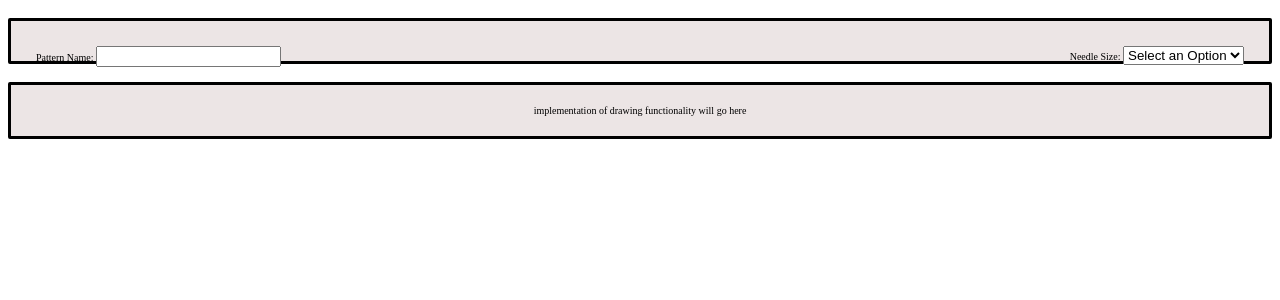
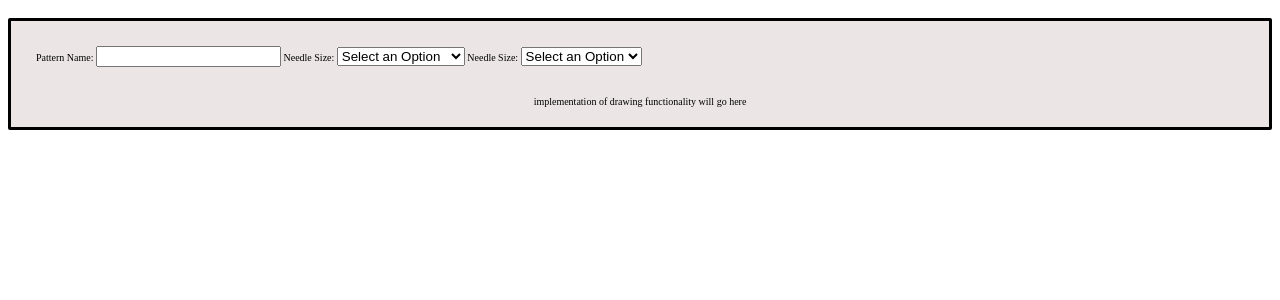
Before and after one commit to mkoger24/cs200finalproject, a Flask app: page / in a window 1280 px wide. Shown: the part 98-398 px from the top of the page. Run offline with Flask 2, Linux system fonts and the light colour scheme.

Commit message:
drop-down menus for yarn and needle sizes

```diff
--- a/templates/home.html
+++ b/templates/home.html
@@ -24,31 +24,57 @@
         <div class=section>
             <form action="/input-info.php">
                 <div class=float-left>
+
+                    <!-- pattern name inserted here will appear as the heading of the output file -->
                     <label for="pattern-title">Pattern Name:</label>
                     <input type="text" id="pattern-title" name="pattern-title">
-                </div>
-                <div class=float-right>
 
-                    <!-- selection for needle size here (more options later) -->
+                    <!-- selection for needle size here -->
                     <label for="needle-size">Needle Size:</label>
                     <select id="needle-size" name="needle-size">
                         <option value="none" selected disabled hidden>Select an Option</option>
                         <option value="1">US 1 (2.25 mm)</option>
+                        <option value="1.5">US 1.5 (2.5 mm)</option>
                         <option value="2">US 2 (2.75 mm)</option>
+                        <option value="2.5">US 2.5 (3.0 mm)</option>
                         <option value="3">US 3 (3.25 mm)</option>
-                        <option value="4">US 4 (mm)</option>
+                        <option value="4">US 4 (3.5 mm)</option>
+                        <option value="5">US 5 (3.75 mm)</option>
+                        <option value="6">US 6 (4.0 mm)</option>
+                        <option value="7">US 7 (4.5 mm)</option>
+                        <option value="8">US 8 (5.0 mm)</option>
+                        <option value="9">US 9 (5.5 mm)</option>
+                        <option value="10">US 10 (6.0 mm)</option>
+                        <option value="10.5">US 10.5 (6.5 mm)</option>
+                        <option value="11">US 11 (8.0 mm)</option>
+                        <option value="13">US 13 (9.0 mm)</option>
+                        <option value="15">US 15 (10.0 mm)</option>
+                        <option value="17">US 17 (12.5 mm)</option>
+                    </select>
+
+                    <!-- selection for yarn weight here -->
+                    <label for="yarn-weight">Needle Size:</label>
+                    <select id="yarn-weight" name="yarn-weight">
+                        <option value="none" selected disabled hidden>Select an Option</option>
+                        <option value="0">Lace (0)</option>
+                        <option value="1">Super Fine (1)</option>
+                        <option value="2">Fine (2)</option>
+                        <option value="3">Light (3)</option>
+                        <option value="4">Medium (4)</option>
+                        <option value="5">Bulky (5)</option>
+                        <option value="6">Super Bulky (6)</option>
+                        <option value="7">Jumbo (7)</option>
                     </select>
                 </div>
-            </form>
+
+                <div class=float-right>
+
                 </div>
 
+                <!-- spacer -->
+                <div>&nbsp;<br>&nbsp;<br>&nbsp;<br>&nbsp;<br>&nbsp;</div>
 
-         <!-- this is just a spacer--figure out how to do this more efficiently -->
-         <div> &nbsp; </div>
-
-
-
-        <div class=section>
+                <div>
                         <!-- to do:
                         - drawing implementation
                             - draw, erase, undo
@@ -56,6 +82,8 @@
                     implementation of drawing functionality will go here
                 </div>
 
+            </form>
+        </div>
 
 
     </body>
```
Lines whose indentation alone changed are shown as unchanged.
